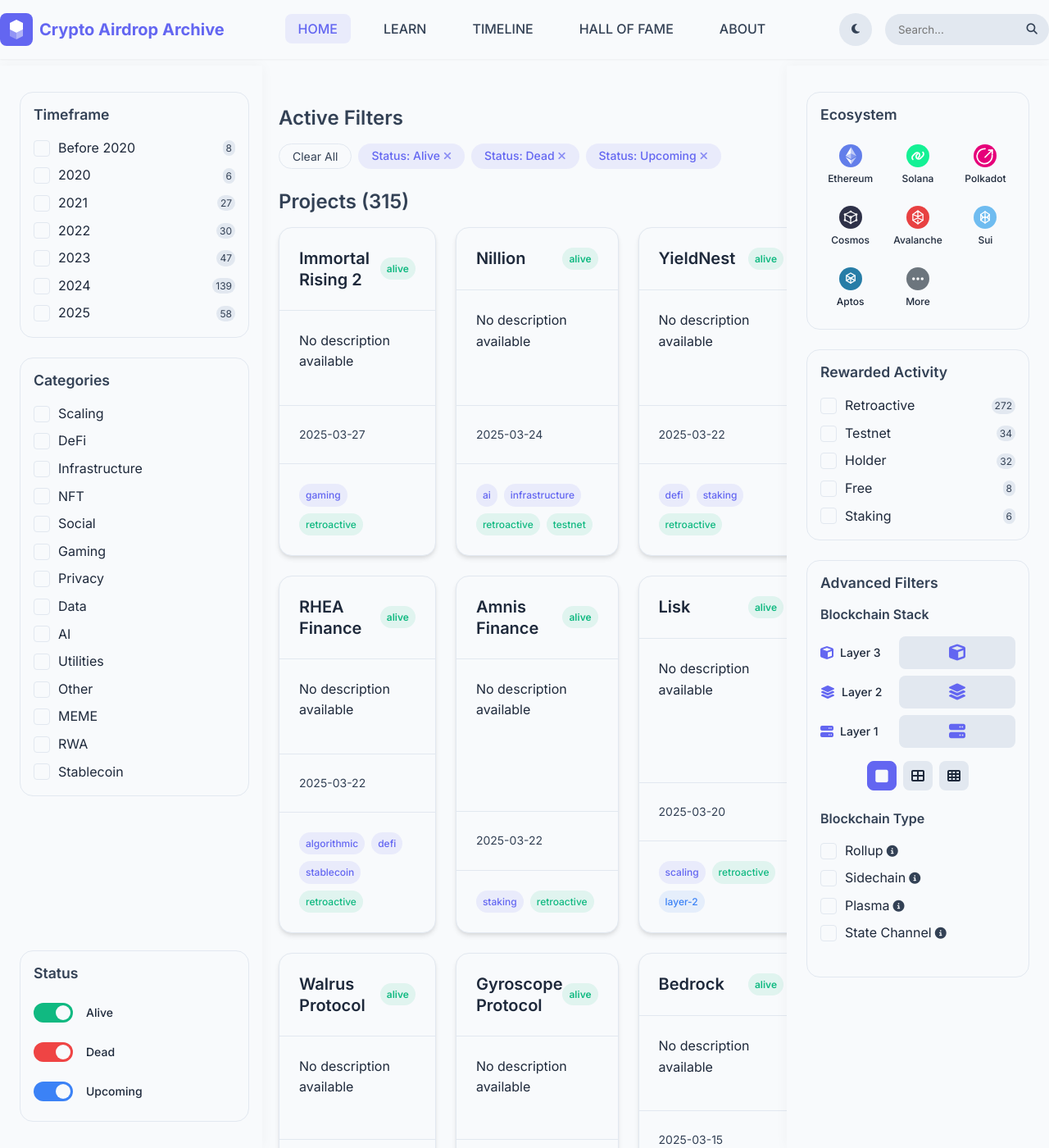
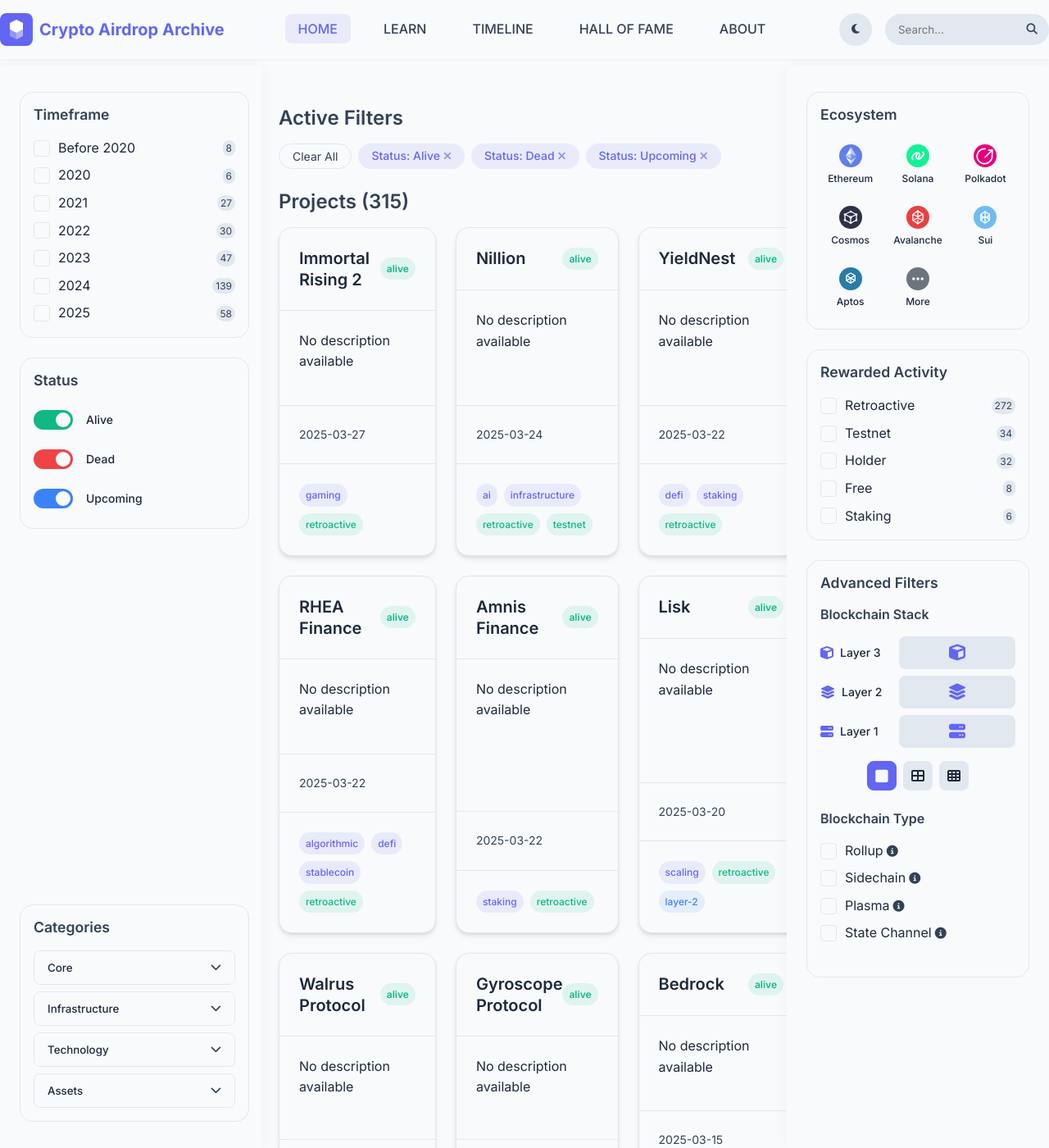
Before and after one commit to i-shivamsoni/airdrop-archive, a Jekyll site: the page built from index.markdown, in a window 1280 px wide and 1400 px high, scrolled down 196 px. Shown: the whole window at 82% size. Built offline with Jekyll 4.4.1, drawn with Linux system fonts in a browser that asks for light colours.

Commit message:
categories ui updated

```diff
--- a/_layouts/home.html
+++ b/_layouts/home.html
@@ -119,83 +119,6 @@
                         </div>
                     </section>
 
-                    <!-- Function Filter -->
-                    <section class="filter-section">
-                        <h2>Categories</h2>
-                        <div class="filter-options">
-                            <label class="checkbox">
-                                <input type="checkbox">
-                                <span class="checkmark"></span>
-                                <span>Scaling</span>
-                            </label>
-                            <label class="checkbox">
-                                <input type="checkbox">
-                                <span class="checkmark"></span>
-                                <span>DeFi</span>
-                            </label>
-                            <label class="checkbox">
-                                <input type="checkbox">
-                                <span class="checkmark"></span>
-                                <span>Infrastructure</span>
-                            </label>
-                            <label class="checkbox">
-                                <input type="checkbox">
-                                <span class="checkmark"></span>
-                                <span>NFT</span>
-                            </label>
-                            <label class="checkbox">
-                                <input type="checkbox">
-                                <span class="checkmark"></span>
-                                <span>Social</span>
-                            </label>
-                            <label class="checkbox">
-                                <input type="checkbox">
-                                <span class="checkmark"></span>
-                                <span>Gaming</span>
-                            </label>
-                            <label class="checkbox">
-                                <input type="checkbox">
-                                <span class="checkmark"></span>
-                                <span>Privacy</span>
-                            </label>
-                            <label class="checkbox">
-                                <input type="checkbox">
-                                <span class="checkmark"></span>
-                                <span>Data</span>
-                            </label>
-                            <label class="checkbox">
-                                <input type="checkbox">
-                                <span class="checkmark"></span>
-                                <span>AI</span>
-                            </label>
-                            <label class="checkbox">
-                                <input type="checkbox">
-                                <span class="checkmark"></span>
-                                <span>Utilities</span>
-                            </label>
-                            <label class="checkbox">
-                                <input type="checkbox">
-                                <span class="checkmark"></span>
-                                <span>Other</span>
-                            </label>
-                            <label class="checkbox">
-                                <input type="checkbox">
-                                <span class="checkmark"></span>
-                                <span>MEME</span>
-                            </label>
-                            <label class="checkbox">
-                                <input type="checkbox">
-                                <span class="checkmark"></span>
-                                <span>RWA</span>
-                            </label>
-                            <label class="checkbox">
-                                <input type="checkbox">
-                                <span class="checkmark"></span>
-                                <span>Stablecoin</span>
-                            </label>
-                        </div>
-                    </section>
-
                     <!-- Status Filter -->
                     <section class="filter-section">
                         <h2>Status</h2>
@@ -215,6 +138,115 @@
                                 <span class="slider upcoming"></span>
                                 <span>Upcoming</span>
                             </label>
+                        </div>
+                    </section>
+
+                    <!-- Function Filter -->
+                    <section class="filter-section categories-filter">
+                        <h2>Categories</h2>
+                        <div class="categories-container">
+                            <div class="category-group">
+                                <button class="category-header" data-group="core">
+                                    <span>Core</span>
+                                    <i class="fas fa-chevron-down"></i>
+                                </button>
+                                <div class="category-items" id="core-items">
+                                    <label class="category-item">
+                                        <input type="checkbox" data-category="defi">
+                                        <span class="checkmark"></span>
+                                        <span>DeFi</span>
+                                    </label>
+                                    <label class="category-item">
+                                        <input type="checkbox" data-category="nft">
+                                        <span class="checkmark"></span>
+                                        <span>NFT</span>
+                                    </label>
+                                    <label class="category-item">
+                                        <input type="checkbox" data-category="gaming">
+                                        <span class="checkmark"></span>
+                                        <span>Gaming</span>
+                                    </label>
+                                    <label class="category-item">
+                                        <input type="checkbox" data-category="social">
+                                        <span class="checkmark"></span>
+                                        <span>Social</span>
+                                    </label>
+                                </div>
+                            </div>
+                            <div class="category-group">
+                                <button class="category-header" data-group="infrastructure">
+                                    <span>Infrastructure</span>
+                                    <i class="fas fa-chevron-down"></i>
+                                </button>
+                                <div class="category-items" id="infrastructure-items">
+                                    <label class="category-item">
+                                        <input type="checkbox" data-category="scaling">
+                                        <span class="checkmark"></span>
+                                        <span>Scaling</span>
+                                    </label>
+                                    <label class="category-item">
+                                        <input type="checkbox" data-category="infrastructure">
+                                        <span class="checkmark"></span>
+                                        <span>Infrastructure</span>
+                                    </label>
+                                    <label class="category-item">
+                                        <input type="checkbox" data-category="utilities">
+                                        <span class="checkmark"></span>
+                                        <span>Utilities</span>
+                                    </label>
+                                </div>
+                            </div>
+                            <div class="category-group">
+                                <button class="category-header" data-group="technology">
+                                    <span>Technology</span>
+                                    <i class="fas fa-chevron-down"></i>
+                                </button>
+                                <div class="category-items" id="technology-items">
+                                    <label class="category-item">
+                                        <input type="checkbox" data-category="ai">
+                                        <span class="checkmark"></span>
+                                        <span>AI</span>
+                                    </label>
+                                    <label class="category-item">
+                                        <input type="checkbox" data-category="privacy">
+                                        <span class="checkmark"></span>
+                                        <span>Privacy</span>
+                                    </label>
+                                    <label class="category-item">
+                                        <input type="checkbox" data-category="data">
+                                        <span class="checkmark"></span>
+                                        <span>Data</span>
+                                    </label>
+                                </div>
+                            </div>
+                            <div class="category-group">
+                                <button class="category-header" data-group="assets">
+                                    <span>Assets</span>
+                                    <i class="fas fa-chevron-down"></i>
+                                </button>
+                                <div class="category-items" id="assets-items">
+                                    <label class="category-item">
+                                        <input type="checkbox" data-category="stablecoin">
+                                        <span class="checkmark"></span>
+                                        <span>Stablecoin</span>
+                                    </label>
+                                    <label class="category-item">
+                                        <input type="checkbox" data-category="rwa">
+                                        <span class="checkmark"></span>
+                                        <span>RWA</span>
+                                    </label>
+                                    <label class="category-item">
+                                        <input type="checkbox" data-category="meme">
+                                        <span class="checkmark"></span>
+                                        <span>MEME</span>
+                                    </label>
+                                    <label class="category-item">
+                                        <input type="checkbox" data-category="other">
+                                        <span class="checkmark"></span>
+                                        <span>Other</span>
+                                    </label>
+                                </div>
+                            </div>
                         </div>
                     </section>
                 </aside>
--- a/assets/css/styles.css
+++ b/assets/css/styles.css
@@ -1494,3 +1494,161 @@
     background-color: var(--light);
     color: var(--dark);
 }
+
+/* Categories Filter Styles */
+.categories-filter {
+    padding: 1rem;
+}
+
+.categories-container {
+    display: flex;
+    flex-direction: column;
+    gap: 0.5rem;
+}
+
+.category-group {
+    border: 1px solid var(--light-dark);
+    border-radius: 8px;
+    overflow: hidden;
+}
+
+.category-header {
+    width: 100%;
+    display: flex;
+    align-items: center;
+    justify-content: space-between;
+    padding: 0.75rem 1rem;
+    background: var(--light);
+    border: none;
+    cursor: pointer;
+    transition: all 0.2s ease;
+}
+
+.category-header:hover {
+    background: var(--light-dark);
+}
+
+.category-header span {
+    font-weight: 500;
+    color: var(--dark);
+}
+
+.category-header i {
+    color: var(--dark-light);
+    transition: transform 0.2s ease;
+}
+
+.category-header.active i {
+    transform: rotate(180deg);
+}
+
+.category-items {
+    display: none;
+    padding: 0.5rem;
+    background: var(--light);
+    border-top: 1px solid var(--light-dark);
+}
+
+.category-items.active {
+    display: grid;
+    grid-template-columns: repeat(2, 1fr);
+    gap: 0.5rem;
+}
+
+.category-item {
+    display: flex;
+    align-items: center;
+    padding: 0.5rem;
+    border-radius: 6px;
+    cursor: pointer;
+    transition: background-color 0.2s ease;
+}
+
+.category-item:hover {
+    background-color: var(--light-dark);
+}
+
+.category-item input[type="checkbox"] {
+    display: none;
+}
+
+.category-item .checkmark {
+    width: 18px;
+    height: 18px;
+    border: 2px solid var(--light-dark);
+    border-radius: 4px;
+    margin-right: 0.75rem;
+    position: relative;
+    transition: all 0.2s ease;
+}
+
+.category-item input[type="checkbox"]:checked + .checkmark {
+    background-color: var(--primary);
+    border-color: var(--primary);
+}
+
+.category-item input[type="checkbox"]:checked + .checkmark::after {
+    content: '';
+    position: absolute;
+    left: 5px;
+    top: 2px;
+    width: 5px;
+    height: 10px;
+    border: solid white;
+    border-width: 0 2px 2px 0;
+    transform: rotate(45deg);
+}
+
+.category-item span:last-child {
+    font-size: 0.9rem;
+    color: var(--dark);
+}
+
+/* Dark mode adjustments */
+.dark-mode .category-group {
+    border-color: var(--dark-light);
+}
+
+.dark-mode .category-header {
+    background: var(--dark);
+}
+
+.dark-mode .category-header:hover {
+    background: var(--dark-light);
+}
+
+.dark-mode .category-header span {
+    color: var(--light);
+}
+
+.dark-mode .category-items {
+    background: var(--dark);
+    border-color: var(--dark-light);
+}
+
+.dark-mode .category-item:hover {
+    background-color: var(--dark-light);
+}
+
+.dark-mode .category-item .checkmark {
+    border-color: var(--dark-light);
+}
+
+.dark-mode .category-item span:last-child {
+    color: var(--light);
+}
+
+/* Mobile responsiveness */
+@media (max-width: 768px) {
+    .category-items.active {
+        grid-template-columns: 1fr;
+    }
+
+    .category-header {
+        padding: 0.6rem 0.75rem;
+    }
+
+    .category-item {
+        padding: 0.4rem;
+    }
+}
--- a/assets/js/script.js
+++ b/assets/js/script.js
@@ -1079,6 +1079,27 @@
             }
         });
     });
+
+    // Category group toggle functionality
+    document.querySelectorAll('.category-header').forEach(header => {
+        header.addEventListener('click', () => {
+            const group = header.dataset.group;
+            const items = document.getElementById(`${group}-items`);
+            const isActive = header.classList.contains('active');
+
+            // Toggle current group
+            header.classList.toggle('active');
+            items.classList.toggle('active');
+
+            // Close other groups
+            document.querySelectorAll('.category-header').forEach(otherHeader => {
+                if (otherHeader !== header && otherHeader.classList.contains('active')) {
+                    otherHeader.classList.remove('active');
+                    document.getElementById(`${otherHeader.dataset.group}-items`).classList.remove('active');
+                }
+            });
+        });
+    });
 });
 
 function updateActiveFilters(filters) {
```
